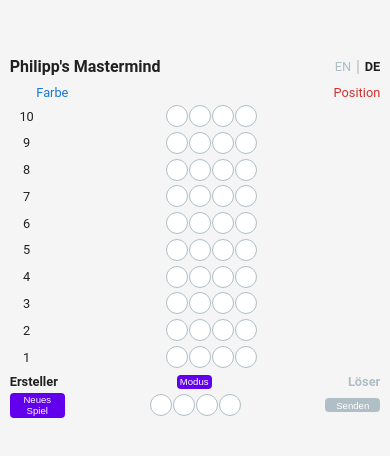
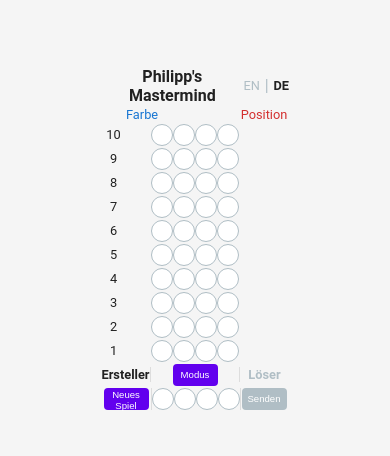
Before and after one commit to Trubar4/MasterMind, a plain HTML site: page philipp-mastermind-pwa/index.html in a window 390 px wide. Shown: the part 184-640 px from the top of the page. Drawn offline with Linux system fonts and the light colour scheme.

Commit message:
Add files via upload

```diff
--- a/philipp-mastermind-pwa/styles.css
+++ b/philipp-mastermind-pwa/styles.css
@@ -5,13 +5,21 @@
 .circle-cell {
     text-align: center;
     position: relative;
-}#new-gamebtn {
+}
+
+#new-gamebtn {
     grid-column: 1 / span 2;
-}.row-number {
+}
+
+.row-number {
     color: #212121;
-}.row {
+}
+
+.row {
     display: grid;
-}body {
+}
+
+body {
     font-family: 'Roboto', sans-serif;
     background-color: #F5F5F5;
     margin: 0;
@@ -20,20 +28,22 @@
     justify-content: center;
     align-items: center;
     min-height: 100vh;
+    overflow-x: hidden;
 }
 
 .container {
     text-align: center;
-    width: 95%;
-    max-width: 340px;
-    padding: 0.2rem;
+    width: 100%;
+    max-width: 188px; /* Precise width: 25+25+88+50 = 188px */
+    padding: 0;
+    margin: 0 auto;
 }
 
 .top-bar {
     display: flex;
     justify-content: space-between;
     align-items: center;
-    margin-bottom: 0.5rem;
+    margin-bottom: 2px;
 }
 
 h1 {
@@ -42,78 +52,95 @@ h1 {
     margin: 0;
 }
 
-/* New four-column header layout */
 .header {
-    display: grid;
-    margin-bottom: 0.1rem;
+    margin-bottom: 2px;
 }
 
 .colors-header {
     grid-column: 2;
-    font-size: clamp(0.8rem, 2vw, 1rem);
+    font-size: 0.8rem;
     color: #1976D2;
     text-align: center;
+    padding: 0;
+    width: 25px;
 }
 
 .positions-header {
     grid-column: 4;
-    font-size: clamp(0.8rem, 2vw, 1rem);
+    font-size: 0.8rem;
     color: #D32F2F;
     text-align: center;
+    padding: 0;
+    width: 50px;
 }
 
 #board {
     display: flex;
     flex-direction: column;
-    gap: 0.1rem;
+    gap: 2px; /* Add vertical space between rows */
 }
 
-/* Four-column row layout */
-.row, .header, .roles, .controls {
-    grid-template-columns: 0.5fr 0fr 5fr 0fr;
+/* Create a consistent grid layout across all sections */
+.header, .row, .roles, .controls {
+    display: grid;
+    grid-template-columns: 25px 25px 88px 50px; /* Adjusted to fit buttons */
     gap: 0;
+    column-gap: 0;
     align-items: center;
-    padding: 0.1rem 0;
+    padding: 0;
     position: relative;
+    border: none;
 }
 
 .row-number {
     grid-column: 1;
-    font-size: clamp(0.8rem, 2vw, 1rem);
+    font-size: 0.8rem;
     color: #212121;
     text-align: center;
+    padding: 0;
+    width: 25px;
 }
 
 .colors-feedback {
     grid-column: 2;
-    font-size: clamp(0.8rem, 2vw, 1rem);
+    font-size: 0.8rem;
     color: #1976D2;
-    text-align: center;
+    text-align: right;
+    padding: 0;
+    margin: 0;
+    width: 25px;
 }
 
 .position-feedback {
     grid-column: 4;
-    font-size: clamp(0.8rem, 2vw, 1rem);
+    font-size: 0.8rem;
     color: #D32F2F;
-    text-align: center;
+    text-align: left;
+    padding: 0;
+    margin: 0;
+    width: 50px;
 }
 
-/* Circles container for center column */
-.circles-container {
+/* Style for consistent circles layout */
+.circles-container, #guess-area {
     grid-column: 3;
     display: flex;
     justify-content: center;
-    gap: 1px; /* Reduced space between circles to 1px */
-    width: 100%;
+    gap: 0px;
+    width: 88px;
+    padding: 0;
+    margin: 0 auto;
+    height: 22px; /* Fixed height for consistent alignment */
 }
 
 .circle {
-    width: clamp(20px, 5vw, 28px);
-    height: clamp(20px, 5vw, 28px);
+    width: 22px;
+    height: 22px;
     border-radius: 50%;
     background-color: white;
     border: 1px solid #B0BEC5;
     cursor: pointer;
+    box-sizing: border-box;
 }
 
 .check-btn {
@@ -140,38 +167,44 @@ h1 {
     cursor: not-allowed;
 }
 
-/* Four-column roles layout */
 .roles {
-    display: grid;
-    margin-top: 0.2rem;
+    margin-top: 2px;
+}
+
+.controls {
+    margin-top: 2px;
 }
 
 #codemaker-label {
     grid-column: 1 / span 2;
-    font-size: clamp(0.8rem, 2vw, 1rem);
+    font-size: 0.8rem;
     font-weight: bold;
     color: #B0BEC5;
     text-align: center;
+    border-right: 1px solid #ddd;
 }
 
 #mode-btn {
     grid-column: 3;
-    font-size: clamp(0.6rem, 1.2vw, 0.7rem);
-    padding: 0.15rem 0.3rem;
+    font-size: 0.6rem;
+    padding: 0.1rem;
     background-color: #6200EE;
     color: white;
     border: none;
     border-radius: 4px;
     cursor: pointer;
+    width: 45px;
+    height: 22px;
     margin: 0 auto;
 }
 
 #codebreaker-label {
     grid-column: 4;
-    font-size: clamp(0.8rem, 2vw, 1rem);
+    font-size: 0.8rem;
     font-weight: bold;
     color: #B0BEC5;
     text-align: center;
+    border-left: 1px solid #ddd;
 }
 
 #codemaker-label.active, #codebreaker-label.active {
@@ -184,14 +217,15 @@ h1 {
 }
 
 #new-gamebtn, #submitbtn {
-    font-size: clamp(0.6rem, 1.2vw, 0.7rem);
-    padding: 0.15rem 0.3rem;
+    font-size: 0.6rem;
+    padding: 0.1rem;
     background-color: #6200EE;
     color: white;
     border: none;
     border-radius: 4px;
     cursor: pointer;
-    width: 55px;
+    width: 45px;
+    height: 22px;
     margin: 0 auto;
 }
 
@@ -199,8 +233,12 @@ h1 {
     grid-column: 3;
     display: flex;
     justify-content: center;
-    gap: 1px; /* Reduced space between circles to 1px */
-    width: 100%;
+    gap: 0px;
+    width: 88px;
+    padding: 0;
+    margin: 0 auto;
+    border-right: 1px solid #ddd;
+    border-left: 1px solid #ddd;
 }
 
 #submitbtn {
@@ -215,8 +253,8 @@ h1 {
 .color-picker {
     position: absolute;
     background-color: #DAE3F3;
-    width: clamp(200px, 60vw, 240px);
-    padding: 0.5rem;
+    width: auto; /* Adjust to content */
+    padding: 0.3rem;
     display: flex;
     flex-direction: column;
     align-items: center;
@@ -227,16 +265,17 @@ h1 {
 
 .colors {
     display: grid;
-    grid-template-columns: repeat(4, 1fr);
-    gap: 0.5rem;
+    grid-template-columns: repeat(4, 22px);
+    gap: 0.3rem;
 }
 
 .color-option {
-    width: clamp(20px, 5vw, 28px);
-    height: clamp(20px, 5vw, 28px);
+    width: 22px;
+    height: 22px;
     border-radius: 50%;
     cursor: pointer;
     border: 1px solid #ccc;
+    box-sizing: border-box;
 }
 
 .triangle {
@@ -349,24 +388,29 @@ h1 {
     font-size: 0.7rem;
 }
 
-@media (max-width: 390px) {
+/* Style adjustments for mobile */
+@media (max-width: 280px) {
     .container {
         max-width: 100%;
-        padding: 0.2rem;
+        padding: 0;
     }
     .circle {
         width: 20px;
         height: 20px;
     }
-    .color-option {
-        width: 20px;
-        height: 20px;
+    h1 {
+        font-size: 0.9rem;
     }
-    h1 {
-        font-size: 1rem;
+    .circles-container, #guess-area {
+        gap: 0px;
+    }
+    .row-number, .colors-feedback, .position-feedback {
+        width: 10px;
+        font-size: 0.75rem;
     }
     #new-gamebtn, #submitbtn, #mode-btn {
-        font-size: 0.6rem;
-        padding: 0.1rem 0.2rem;
+        width: 40px;
+        font-size: 0.55rem;
+        padding: 0.05rem;
     }
 }
```
